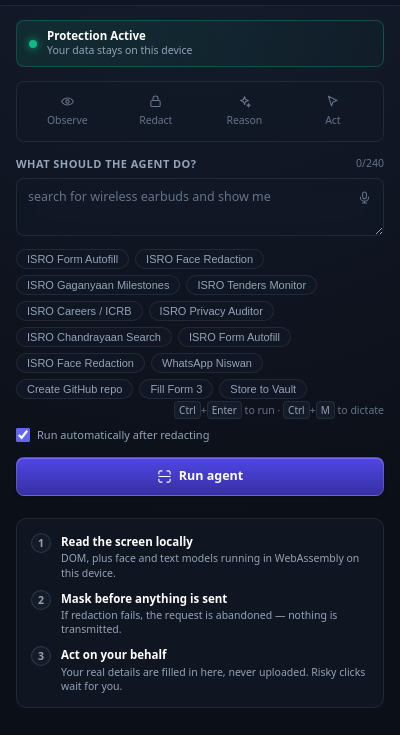
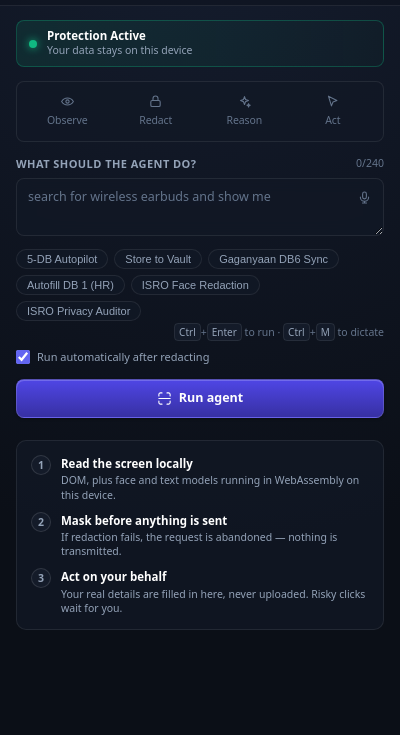
Before and after one commit to NateshKannaR/VisionVault, a browser extension: page extension/popup.html in a window 400 px wide. Shown: the part 109-844 px from the top of the page. Drawn offline with Linux system fonts and the light colour scheme; no server answers.

Commit message:
fix(extension): clean up quick prompt tray with advanced prompts and fix portal navigation
- Replace messy/duplicate quick tray chips in popup.html with curated advanced demo prompts:
  * 5-DB Autopilot
  * Store to Vault
  * Gaganyaan DB6 Sync
  * Autofill DB 1 (HR)
  * ISRO Face Redaction
  * ISRO Privacy Auditor
- Ensure Gaganyaan DB6 sync always routes/redirects to employee-portal.html (where Database 6 lives) even if currently on hr-portal.html

```diff
--- a/extension/popup.html
+++ b/extension/popup.html
@@ -169,19 +169,12 @@
         audio leaves your device. Page content and vault values never do.</span>
       </p>
       <div class="chips" role="group" aria-label="Example tasks">
-        <button class="quick-chip" data-template="fill contact form on isro with my details">ISRO Form Autofill</button>
+        <button class="quick-chip" data-template="Read the encrypted mission transmission in Secure Comms Channel, securely store all fields in the local vault, and autonomously populate and submit all 5 ISRO databases (HR, Payroll, Mission Systems, Staff Housing, and Health).">5-DB Autopilot</button>
+        <button class="quick-chip" data-template="store these values to the vault">Store to Vault</button>
+        <button class="quick-chip" data-template="Fetch Gaganyaan mission details from isro.gov.in and fill Database 6.">Gaganyaan DB6 Sync</button>
+        <button class="quick-chip" data-template="Autonomously populate Database 1 HR Personnel details from vault and submit.">Autofill DB 1 (HR)</button>
         <button class="quick-chip" data-template="open isro leadership page and redact faces">ISRO Face Redaction</button>
-        <button class="quick-chip" data-template="find latest test milestones for gaganyaan crew module on isro">ISRO Gaganyaan Milestones</button>
-        <button class="quick-chip" data-template="check latest active tenders for electronics on isro">ISRO Tenders Monitor</button>
-        <button class="quick-chip" data-template="check latest scientist recruitment notifications on isro careers">ISRO Careers / ICRB</button>
         <button class="quick-chip" data-template="audit isro press page for exposed contact numbers and unredacted faces">ISRO Privacy Auditor</button>
-        <button class="quick-chip" data-template="find latest updates on chandrayaan missions on isro">ISRO Chandrayaan Search</button>
-        <button class="quick-chip" data-template="fill contact form on isro with my details">ISRO Form Autofill</button>
-        <button class="quick-chip" data-template="open isro leadership page and redact faces">ISRO Face Redaction</button>
-        <button class="quick-chip" data-template="open whatsapp and send hi message to niswan">WhatsApp Niswan</button>
-        <button class="quick-chip" data-template="open github and create a new repository">Create GitHub repo</button>
-        <button class="quick-chip" data-template="fill form 3 with the values from vault">Fill Form 3</button>
-        <button class="quick-chip" data-template="store the values to vault">Store to Vault</button>
       </div>
       <p class="kbd-hint"><kbd>Ctrl</kbd>+<kbd>Enter</kbd> to run · <kbd>Ctrl</kbd>+<kbd>M</kbd> to dictate</p>
       <!--
```
Also changed, not shown: extension/task-planner.js (+11 -2 lines).
